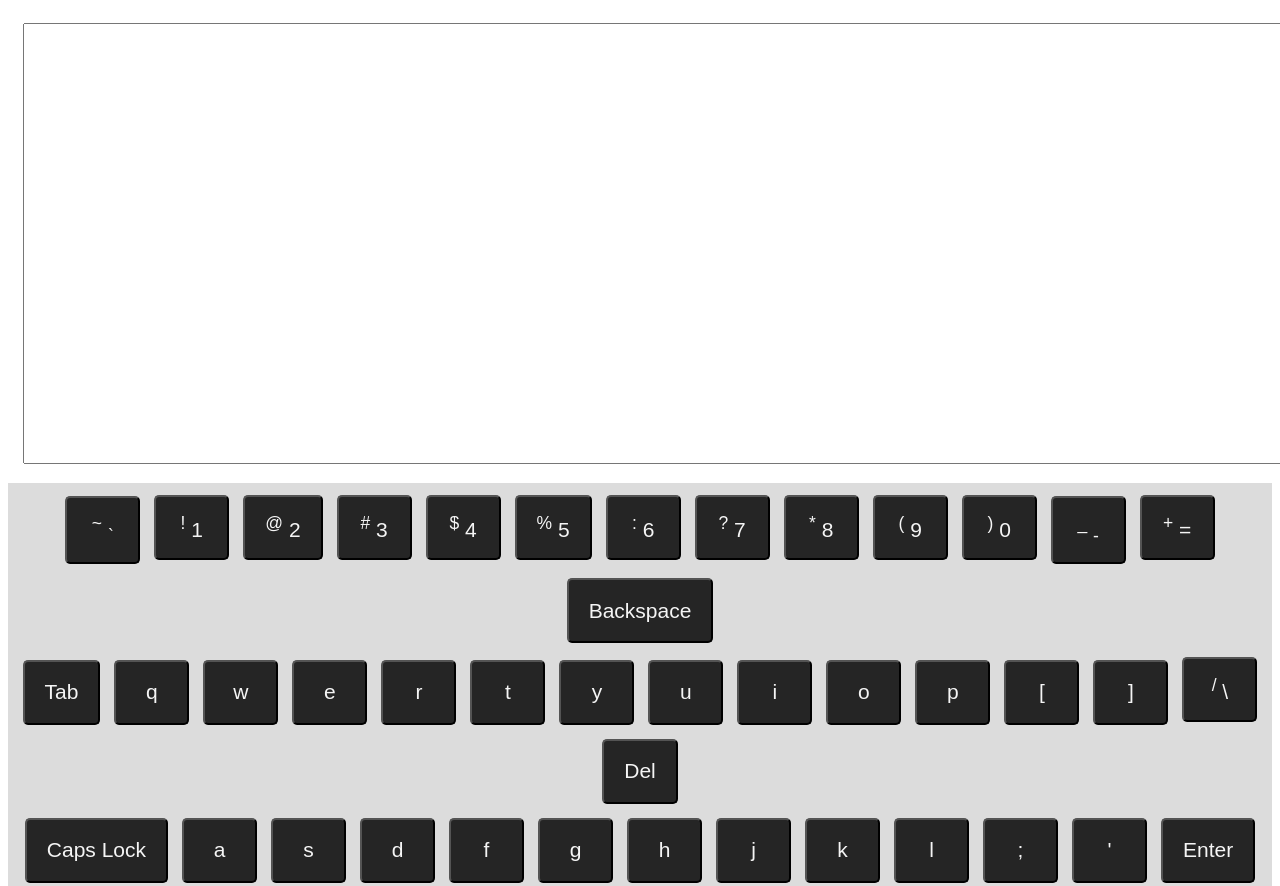
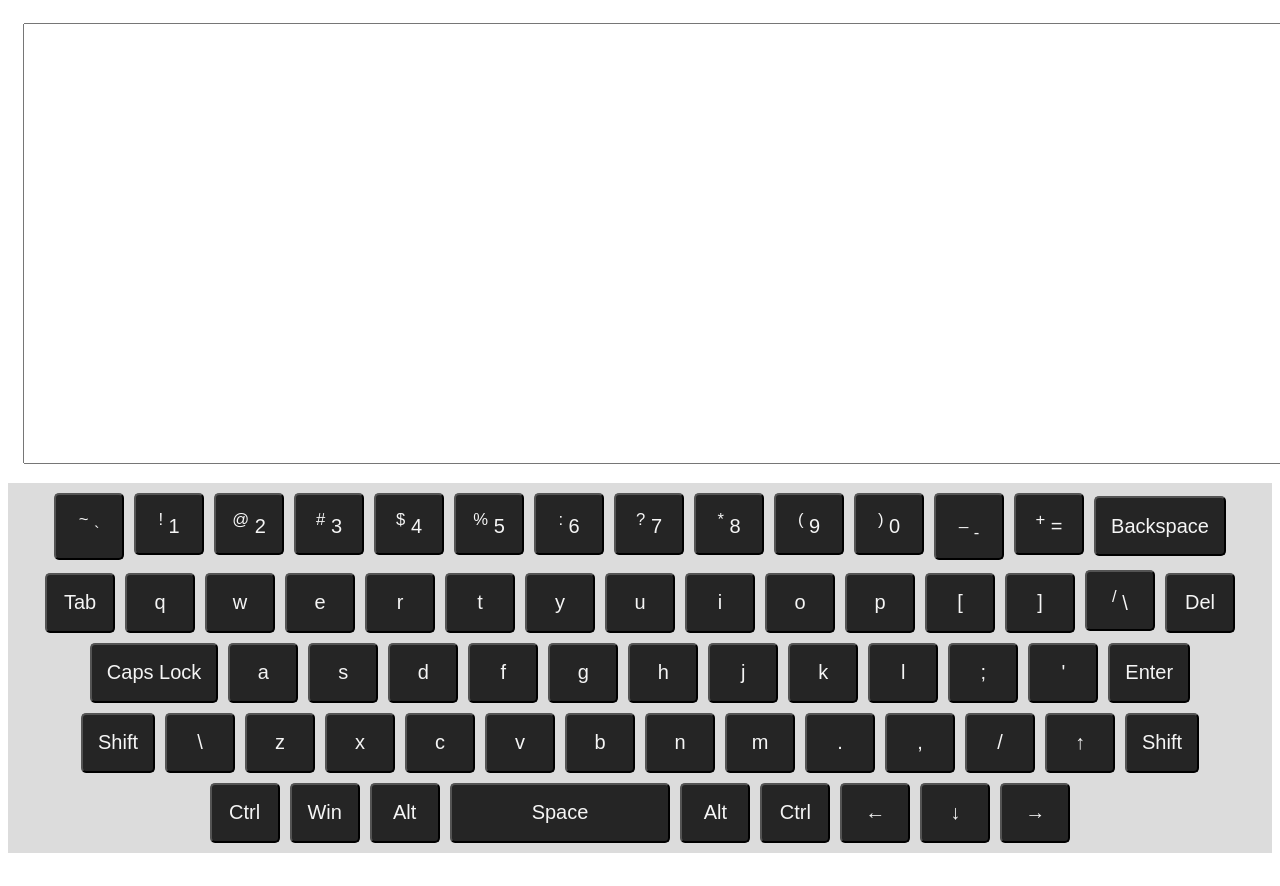
Before and after one commit to Margo24/codejam-virtual-keyboard, a plain HTML site: page index.html in a window 1280 px wide. Shown: the top 886 px of the page. After the commit the page ends 861 px from the top, so only its background shows below. Drawn offline with Linux system fonts and the light colour scheme.

Commit message:
refactor: edit css to make keys smaller

```diff
--- a/style.css
+++ b/style.css
@@ -20,15 +20,15 @@
 .keyboard__key {
   width: auto;
   max-width: 230px;
-  min-width: 75px;
-  min-height: 65px;
-  padding: 15px 20px;
-  margin: 7px;
+  min-width: 70px;
+  min-height: 60px;
+  padding: 15px;
+  margin: 5px;
   border-radius: 5px;
   color: whitesmoke;
   background-color: #252525;
   font-family: Arial, sans-serif;
-  font-size: 21px;
+  font-size: 20px;
   cursor: pointer;
   transition: border-radius 0.3s, background 0.2s;
 }
```
